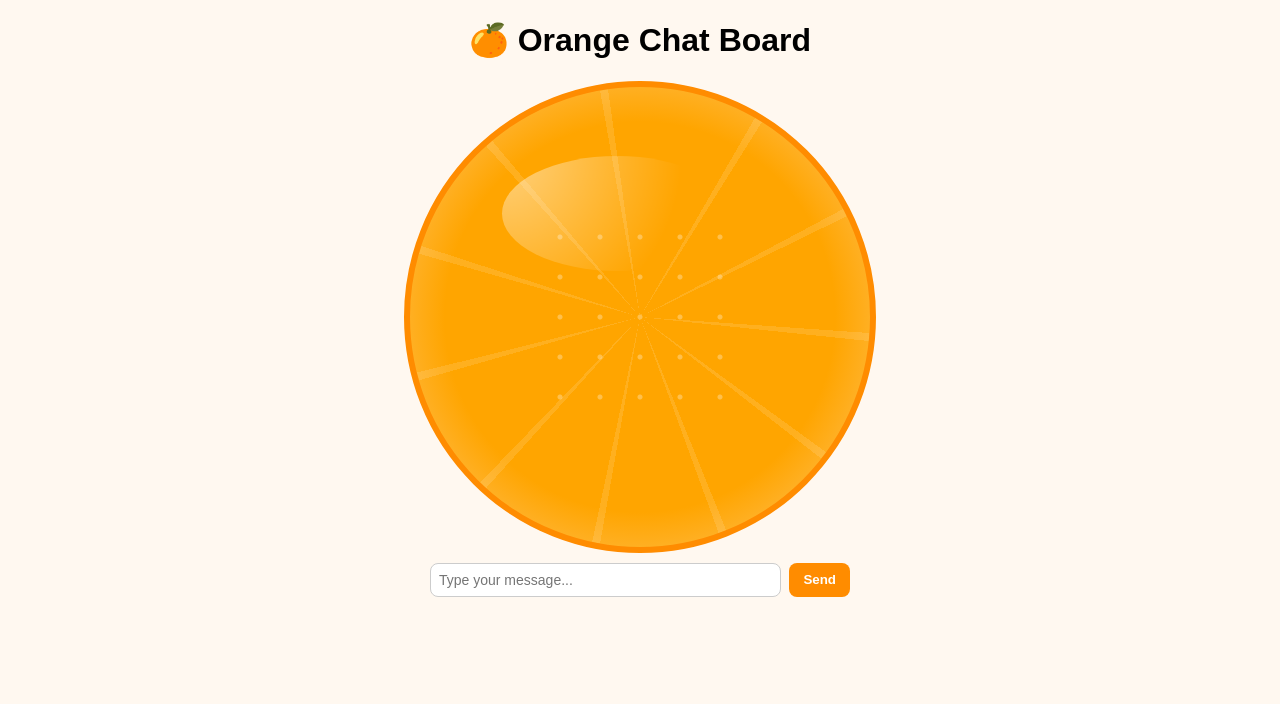
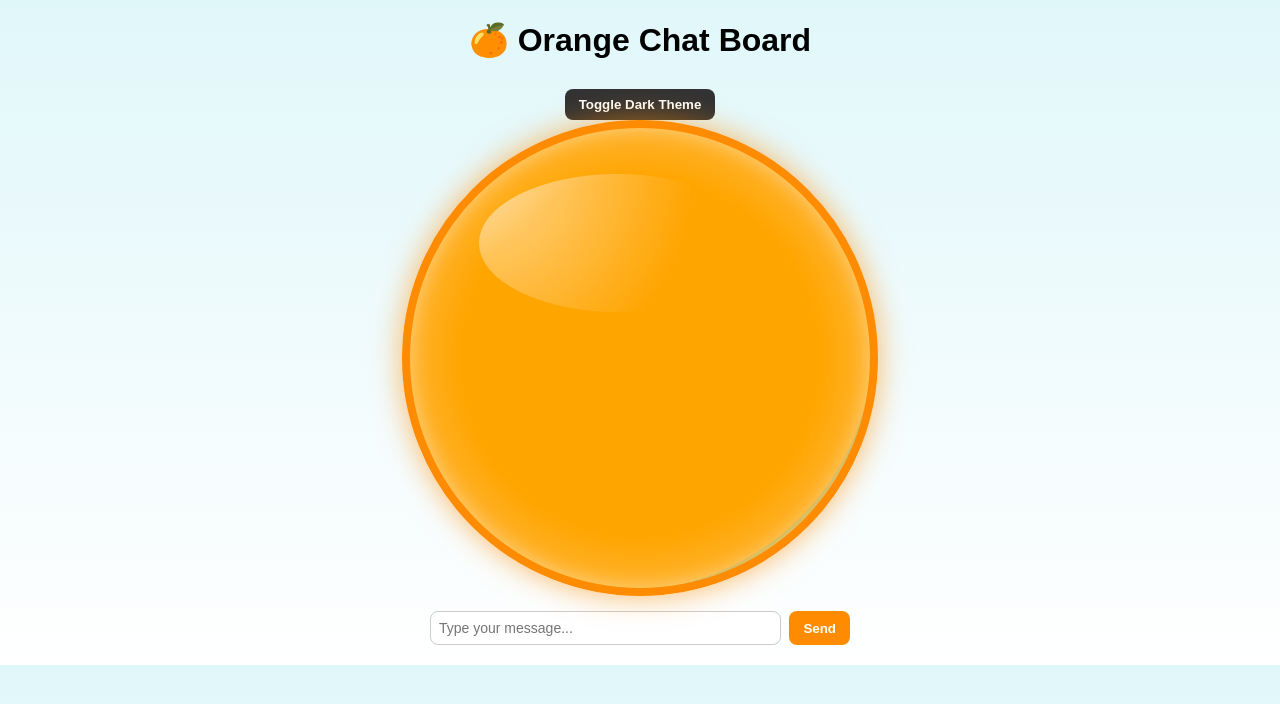
Before and after one commit to sunayanapamula-gif/chat-api, a Flask app: page / in a window 1280 px wide. Shown: the top 704 px of the page. Run offline with Flask 3, Linux system fonts and the light colour scheme.

Commit message:
Update index.html

```diff
--- a/templates/index.html
+++ b/templates/index.html
@@ -7,183 +7,234 @@
         body {
             font-family: Arial, sans-serif;
             margin: 20px;
-            background: #fff8f0;
+            background: linear-gradient(to bottom, #e0f7fa, #ffffff);
+            text-align: center;
+            transition: background 0.5s ease;
         }
+        h1 { margin-bottom: 15px; }
+
         #chat-box {
-            border: 6px solid #ff8c00;
-            border-radius: 50%; /* perfect circle like an orange */
-            background: radial-gradient(circle at center, #ffa500 60%, #ffcc80 100%);
-            width: 420px;
-            height: 420px;
-            margin: auto;
-            padding: 20px;
-            overflow-y: auto;
-            color: #333;
-            position: relative;
+            border: 8px solid #ff8c00;
+            border-radius: 50%;
+            background: radial-gradient(circle at center, #ffa500 55%, #ffcc80 100%);
+            width: 420px; height: 420px; margin: auto; padding: 20px;
+            overflow-y: auto; color: #333; position: relative;
+            box-shadow: 0 0 30px rgba(255,140,0,0.6), inset 0 0 20px rgba(255,255,255,0.4);
+            transition: background 0.5s ease, box-shadow 0.5s ease;
         }
 
-        /* Orange seeds (small dots inside) */
-        #chat-box::before {
-            content: "";
-            position: absolute;
-            top: 50%; left: 50%;
-            width: 200px; height: 200px;
-            background-image: radial-gradient(#fff 2px, transparent 3px);
-            background-size: 40px 40px;
-            transform: translate(-50%, -50%);
-            opacity: 0.3;
-            pointer-events: none;
-        }
-
-        /* Orange segment lines */
-        #chat-box::after {
-            content: "";
-            position: absolute;
-            top: 50%; left: 50%;
-            width: 100%; height: 100%;
-            background-image: repeating-conic-gradient(
-                from 0deg,
-                transparent 0deg 30deg,
-                rgba(255,255,255,0.3) 30deg 32deg
-            );
-            transform: translate(-50%, -50%);
-            border-radius: 50%;
-            opacity: 0.4;
-            pointer-events: none;
-        }
-
-        /* Glossy highlight */
         .glossy {
             position: absolute;
-            top: 15%; left: 20%;
-            width: 50%; height: 25%;
-            background: radial-gradient(circle at top left, rgba(255,255,255,0.7), transparent 70%);
+            top: 10%; left: 15%;
+            width: 60%; height: 30%;
+            background: radial-gradient(circle at top left, rgba(255,255,255,0.8), transparent 70%);
             border-radius: 50%;
             opacity: 0.7;
             pointer-events: none;
         }
 
+        #chat-box::before {
+            content: "";
+            position: absolute;
+            top: -20px; left: -20px;
+            width: 460px; height: 460px;
+            border-radius: 50%;
+            border: 4px solid rgba(0, 188, 212, 0.4);
+            animation: ripple 4s infinite ease-in-out;
+        }
+        @keyframes ripple {
+            0% { transform: scale(1); opacity: 0.6; }
+            50% { transform: scale(1.1); opacity: 0.3; }
+            100% { transform: scale(1); opacity: 0.6; }
+        }
+
         .user {
-            background: #ff7043;
-            color: #fff;
-            padding: 8px 12px;
-            border-radius: 12px;
-            margin: 6px 0;
-            text-align: right;
-            font-size: 14px;
+            background: #ff7043; color: #fff; padding: 8px 12px;
+            border-radius: 16px; margin: 8px auto; text-align: right;
+            font-size: 14px; display: block; max-width: 80%;
+            box-shadow: 0 2px 6px rgba(0,0,0,0.2);
         }
         .ai {
-            background: #fff3e0;
-            color: #222;
-            padding: 8px 12px;
-            border-radius: 12px;
-            margin: 6px 0;
-            text-align: left;
-            font-size: 14px;
-            font-weight: 500;
+            background: #fff3e0; color: #222; padding: 8px 12px;
+            border-radius: 16px; margin: 8px auto; text-align: left;
+            font-size: 14px; display: block; max-width: 80%;
+            box-shadow: 0 2px 6px rgba(0,0,0,0.2);
         }
-        .typing {
-            font-style: italic;
-            color: #ff8c00;
-            margin: 6px 0;
-            text-align: left;
+        .typing { font-style: italic; color: #ff8c00; margin: 6px auto; text-align: left; display: block; }
+
+        #input-box { margin-top: 15px; display: flex; gap: 8px; max-width: 420px; margin-left: auto; margin-right: auto; }
+        #message { flex: 1; padding: 8px; border-radius: 8px; border: 1px solid #ccc; font-size: 14px; }
+        button { padding: 8px 14px; background: #ff8c00; color: #fff; border: none; border-radius: 8px; cursor: pointer; font-weight: bold; }
+        button:hover { background: #e67e22; }
+
+        #theme-btn { margin-top: 15px; background: #333; color: #fff; }
+
+        #code-panel {
+            position: fixed; top: 0; left: -500px; width: 400px; height: 100%;
+            background: #2d2d2d; color: #f8f8f2; box-shadow: 4px 0 12px rgba(0,0,0,0.3);
+            padding: 20px; overflow-y: auto; transition: all 0.6s ease; opacity: 0; z-index: 999;
         }
-        #input-box {
-            margin-top: 10px;
-            display: flex;
-            gap: 8px;
-            max-width: 420px;
-            margin: 10px auto;
+        #code-panel.show { left: 0; opacity: 1; }
+        #close-btn, #normal-btn, #clear-btn {
+            background: #ff8c00; color: #fff; border: none; padding: 6px 12px;
+            border-radius: 6px; cursor: pointer; font-weight: bold; margin: 5px;
         }
-        #message {
-            flex: 1;
-            padding: 8px;
-            border-radius: 8px;
-            border: 1px solid #ccc;
-            font-size: 14px;
+        #close-btn:hover, #normal-btn:hover, #clear-btn:hover { background: #e67e22; }
+
+        pre { background: #1e1e1e; padding: 12px; border-radius: 8px; font-size: 13px;
+            font-family: Consolas, monospace; text-align: left; white-space: pre-wrap; word-wrap: break-word; line-height: 1.4; }
+
+        /* Dark theme styles */
+        body.dark { background: #121212; color: #eee; }
+        body.dark #chat-box { background: radial-gradient(circle at center, #222 55%, #444 100%); box-shadow: 0 0 40px rgba(255,215,0,0.4), inset 0 0 20px rgba(255,215,0,0.2); }
+        body.dark .ai { background: #333; color: #ffd700; }
+        body.dark .user { background: #ff5722; }
+
+        /* Golden star sparkles */
+        .sparkle {
+            position: absolute;
+            width: 8px; height: 8px;
+            background: radial-gradient(circle, #ffd700 40%, transparent 70%);
+            border-radius: 50%;
+            animation: sparkle 2s infinite ease-in-out;
+            pointer-events: none;
         }
-        button {
-            padding: 8px 14px;
-            background: #ff8c00;
-            color: #fff;
-            border: none;
-            border-radius: 8px;
-            cursor: pointer;
-            font-weight: bold;
-        }
-        button:hover {
-            background: #e67e22;
+        @keyframes sparkle {
+            0% { transform: scale(0.5); opacity: 0.6; }
+            50% { transform: scale(1.4); opacity: 1; }
+            100% { transform: scale(0.5); opacity: 0.6; }
         }
     </style>
 </head>
 <body>
-    <h1 style="text-align:center;">🍊 Orange Chat Board</h1>
-    <div id="chat-box">
-        <div class="glossy"></div>
-    </div>
+    <h1>🍊 Orange Chat Board</h1>
+    <button id="theme-btn" onclick="toggleTheme()">Toggle Dark Theme</button>
+    <div id="chat-box"><div class="glossy"></div></div>
     <div id="input-box">
         <input type="text" id="message" placeholder="Type your message..." />
         <button onclick="sendMessage()">Send</button>
     </div>
 
+    <div id="code-panel">
+        <button id="close-btn" onclick="closeCode()">Close ✖</button>
+        <button id="clear-btn" onclick="clearAppear()">Clear Appear</button>
+        <button id="normal-btn" onclick="backToNormal()">Back to Normal</button>
+        <pre id="code-content"></pre>
+    </div>
+
     <script>
         const msgInput = document.getElementById("message");
+        const chatBox = document.getElementById("chat-box");
 
-        // Allow Enter key to send message
-        msgInput.addEventListener("keypress", function(event) {
+        msgInput.addEventListener("keydown", function(event) {
             if (event.key === "Enter") {
                 event.preventDefault();
                 sendMessage();
             }
         });
 
-        async function sendMessage() {
+        function sendMessage() {
             const msg = msgInput.value.trim();
             if (!msg) return;
 
-            const chatBox = document.getElementById("chat-box");
-
-            // User bubble with emoji
             const userBubble = document.createElement("div");
             userBubble.className = "user";
-            userBubble.innerHTML = "🙂 " + msg;
+            userBubble.innerHTML = "😳 " + msg;
             chatBox.appendChild(userBubble);
 
             msgInput.value = "";
 
-            // Typing indicator with emoji
             const typingBubble = document.createElement("div");
             typingBubble.className = "typing";
             typingBubble.innerHTML = "🤖 AI is thinking...";
             chatBox.appendChild(typingBubble);
             chatBox.scrollTop = chatBox.scrollHeight;
 
-            try {
-                const res = await fetch("/chat", {
-                    method: "POST",
-                    headers: { "Content-Type": "application/json" },
-                    body: JSON.stringify({ message: msg })
-                });
-                const data = await res.json();
-
-                // Remove typing indicator
+            setTimeout(() => {
                 chatBox.removeChild(typingBubble);
 
-                // AI bubble with emoji
                 const aiBubble = document.createElement("div");
                 aiBubble.className = "ai";
-                aiBubble.innerHTML = "🍊 " + (data.response || "Error: No reply");
+                aiBubble.innerHTML = msg.toLowerCase().includes("code")
+                    ? "🍊 Generating your code..."
+                    : "🍊 Got your message!";
                 chatBox.appendChild(aiBubble);
+                chatBox.scrollTop = chatBox.scrollHeight;
 
-                // Auto-scroll
-                chatBox.scrollTop = chatBox.scrollHeight;
-            } catch (err) {
-                chatBox.removeChild(typingBubble);
-                const errorBubble = document.createElement("div");
-                errorBubble.className = "ai";
-                errorBubble.style.color = "red";
-                errorBubble.innerHTML = "⚠️ Error: " + err.message;
-                chatBox.appendChild(errorBubble);
+                if (msg.toLowerCase().includes("code")) {
+                    generateCode(msg);
+                }
+            }, 800);
+        }
+
+        function generateCode(userRequest) {
+            const codePanel = document.getElementById("code-panel");
+            const codeContent = document.getElementById("code-content");
+
+                        if (userRequest.toLowerCase().includes("list")) {
+                codeContent.textContent = `
+# Initialize an empty list
+my_list = []
+
+# Add some elements
+my_list.append("apple")
+my_list.append("banana")
+my_list.append("cherry")
+
+print("Initial List:", my_list)
+
+# Modify an element
+my_list[1] = "blueberry"
+print("Updated List:", my_list)
+
+# Add a new element
+my_list.append("date")
+print("Final List:", my_list)
+                `;
+            } else {
+                codeContent.textContent = "# Example code for: " + userRequest;
+            }
+
+            codePanel.classList.add("show");
+        }
+
+        function closeCode() {
+            document.getElementById("code-panel").classList.remove("show");
+        }
+
+        function clearAppear() {
+            const codePanel = document.getElementById("code-panel");
+            codePanel.style.opacity = "0";
+            setTimeout(() => {
+                codePanel.style.opacity = "1";
+            }, 600);
+        }
+
+        function backToNormal() {
+            const codePanel = document.getElementById("code-panel");
+            const codeContent = document.getElementById("code-content");
+            codeContent.textContent = "";
+            codePanel.classList.remove("show");
+            codePanel.style.opacity = "0";
+        }
+
+        // Dark theme toggle with golden sparkles
+        function toggleTheme() {
+            document.body.classList.toggle("dark");
+
+            // Remove old sparkles
+            document.querySelectorAll(".sparkle").forEach(s => s.remove());
+
+            if (document.body.classList.contains("dark")) {
+                // Add golden sparkles inside orange chat box
+                for (let i = 0; i < 12; i++) {
+                    const sparkle = document.createElement("div");
+                    sparkle.className = "sparkle";
+                    sparkle.style.top = Math.random() * 380 + "px";
+                    sparkle.style.left = Math.random() * 380 + "px";
+                    sparkle.style.animationDelay = (Math.random() * 2) + "s";
+                    document.getElementById("chat-box").appendChild(sparkle);
+                }
             }
         }
     </script>
```
